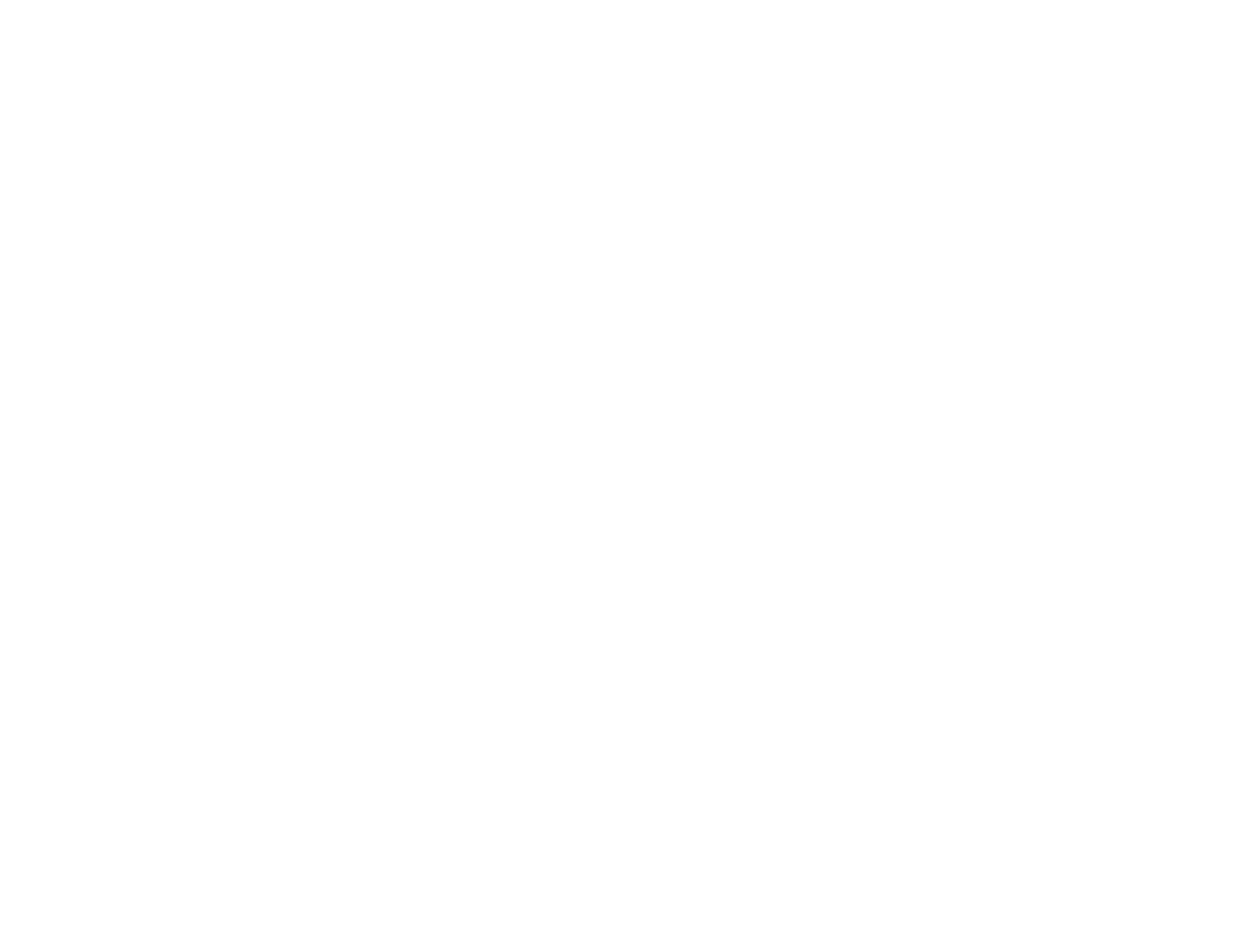
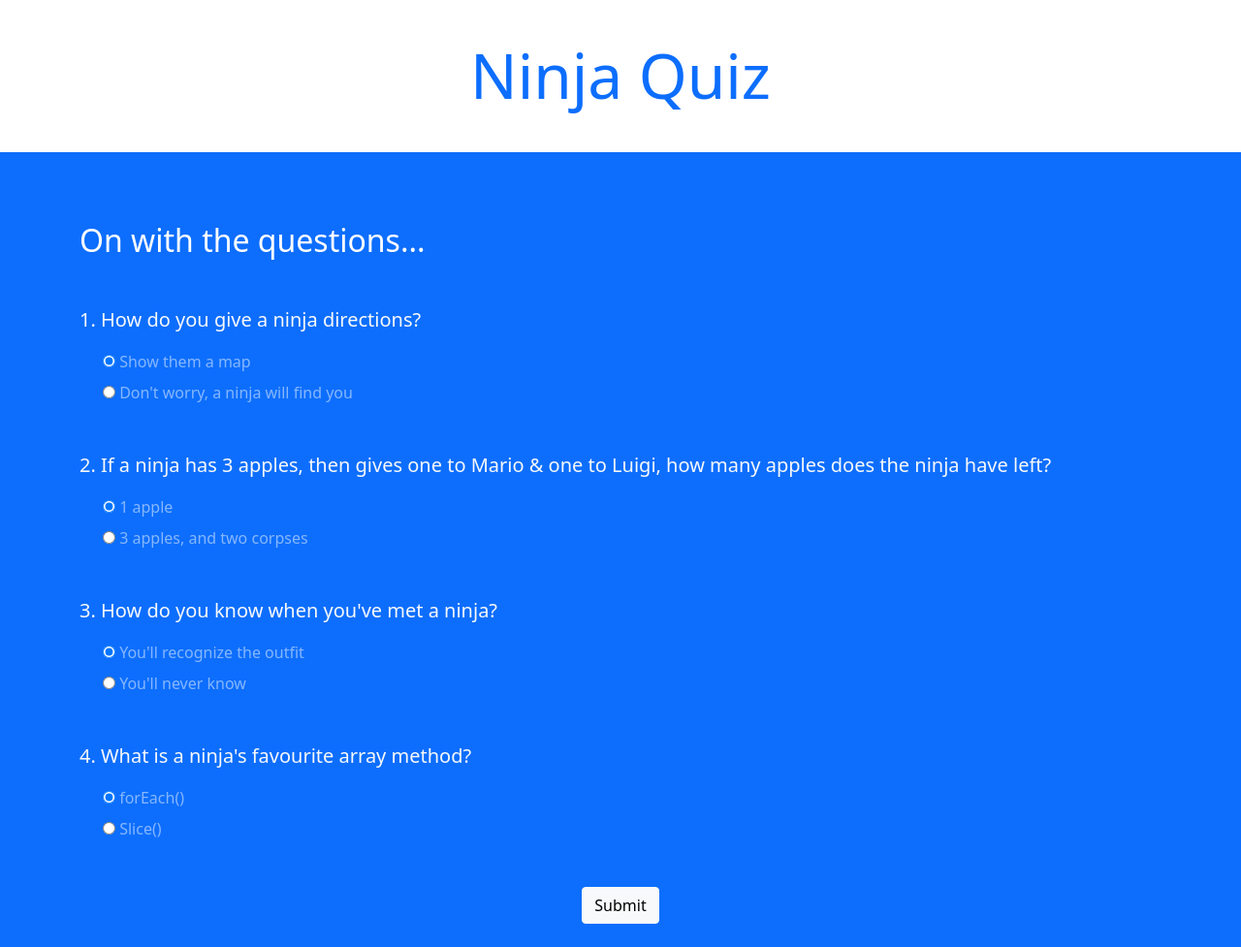
Before and after one commit to lucasmfg/ninja-quiz, a plain HTML site: page index.html in a window 1280 px wide. Shown: the whole page at 97% size. Before the commit the page ends 800 px from the top, so only its background shows below. Drawn offline with nearby package versions, Linux system fonts and the light colour scheme.

Commit message:
criado o template

```diff
--- a/index.html
+++ b/index.html
@@ -1,11 +1,95 @@
 <!DOCTYPE html>
 <html lang="en">
   <head>
-  <meta charset="UTF-8">
-  <meta name="viewport" content="width=device-width, initial-scale=1.0">
+    <meta charset="UTF-8" />
+    <meta name="viewport" content="width=device-width, initial-scale=1.0" />
+    <link
+      href="https://cdn.jsdelivr.net/npm/bootstrap@5.0.0-beta1/dist/css/bootstrap.min.css"
+      rel="stylesheet"
+    />
+    <link rel="stylesheet" href="style.css" />
     <title>Ninja Quiz</title>
   </head>
   <body>
+    <!-- Top Section -->
+    <div class="intro py-3 bg-white text-center">
+      <div class="container">
+        <h2 class="text-primary display-3 my-4">Ninja Quiz</h2>
+      </div>
+    </div>
+
+    <!-- Quiz Section -->
+    <div class="quiz py-4 bg-primary">
+      <div class="container">
+        <h2 class="my-5 text-white">On with the questions...</h2>
+
+        <form class="quiz-form text-light">
+          <!-- First question -->
+          <div class="my-5">
+            <p class="lead font-weight-normal">
+              1. How do you give a ninja directions?
+            </p>
+            <div class="form-check my-2 text-white-50">
+              <input type="radio" name="q1" value="A" checked />
+              <label class="form-check-label">Show them a map</label>
+            </div>
+            <div class="form-check my-2 text-white-50">
+              <input type="radio" name="q1" value="B" />
+              <label class="form-check-label">Don't worry, a ninja will find you <label>
+            </div>
+          </div>
+
+          <!-- Second question -->
+          <div class="my-5">
+            <p class="lead font-weight-normal">
+              2. If a ninja has 3 apples, then gives one to Mario & one to Luigi, how many apples does the ninja have left?
+            </p>
+            <div class="form-check my-2 text-white-50">
+              <input type="radio" name="q2" value="A" checked />
+              <label class="form-check-label">1 apple</label>
+            </div>
+            <div class="form-check my-2 text-white-50">
+              <input type="radio" name="q2" value="B" />
+              <label class="form-check-label">3 apples, and two corpses<label>
+            </div>
+          </div>
+
+          <!-- Third question -->
+          <div class="my-5">
+            <p class="lead font-weight-normal">
+              3. How do you know when you've met a ninja?
+            </p>
+            <div class="form-check my-2 text-white-50">
+              <input type="radio" name="q3" value="A" checked />
+              <label class="form-check-label">You'll recognize the outfit</label>
+            </div>
+            <div class="form-check my-2 text-white-50">
+              <input type="radio" name="q3" value="B" />
+              <label class="form-check-label">You'll never know<label>
+            </div>
+          </div>
+
+          <!-- Final question -->
+          <div class="my-5">
+            <p class="lead font-weight-normal">
+              4. What is a ninja's favourite array method?
+            </p>
+            <div class="form-check my-2 text-white-50">
+              <input type="radio" name="q4" value="A" checked />
+              <label class="form-check-label">forEach()</label>
+            </div>
+            <div class="form-check my-2 text-white-50">
+              <input type="radio" name="q4" value="B" />
+              <label class="form-check-label">Slice()<label>
+            </div>
+          </div>
+
+          <div class="text-center">
+            <input type="submit" value="Submit" class="btn btn-light">
+          </div>
+        </form>
+      </div>
+    </div>
 
     <script src="app.js"></script>
   </body>
```
Also changed, not shown: style.css (added). Lines whose indentation alone changed are shown as unchanged.
